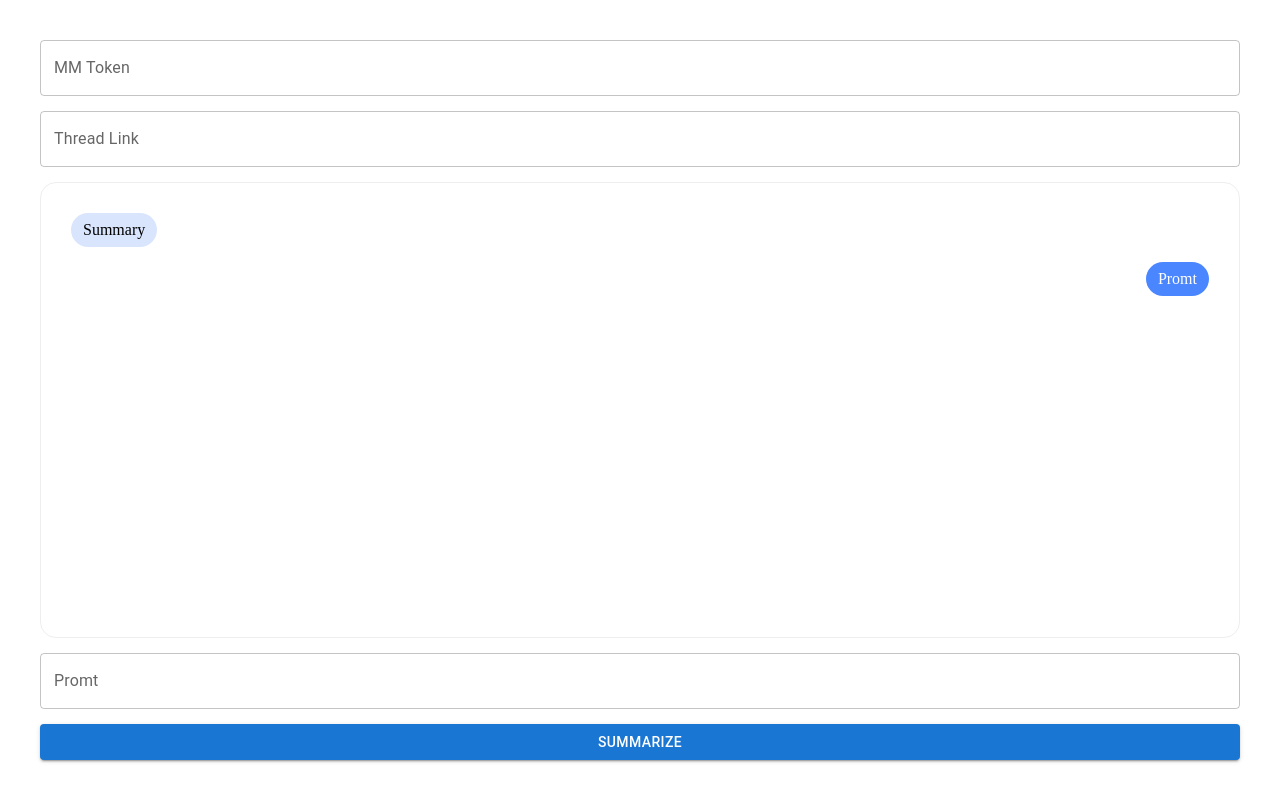
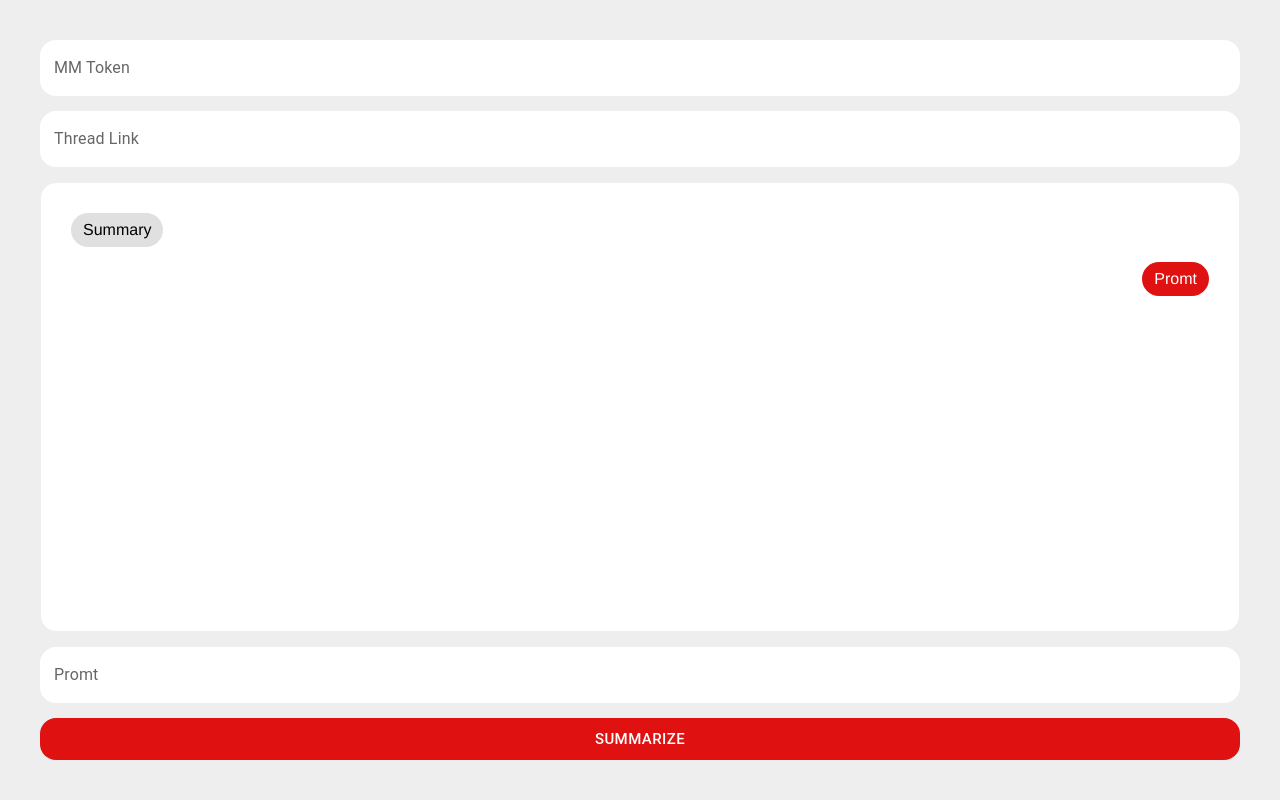
Before and after one commit to followmelistenme/summarizer, a React app in the folder frontend/: page / in a window 1280 px wide. Built offline with nearby package versions, Linux system fonts and the light colour scheme.

Commit message:
Update component styles

```diff
--- a/frontend/src/App.tsx
+++ b/frontend/src/App.tsx
@@ -1,7 +1,8 @@
-import { Button, TextField } from '@mui/material';
 import { useForm } from "react-hook-form";
 import { createUseStyles } from 'react-jss';
-import {Chat} from './components/Chat'
+import { Chat } from './components/Chat'
+import { Button } from './components/Button';
+import { TextField } from './components/TextField'
 
 const useStyles = createUseStyles({
     app: {
@@ -29,7 +30,7 @@ const App = () => {
             <Chat />
             <TextField label="Promt" variant="outlined" fullWidth {...register("promt")} />
 
-            <Button type="submit" variant="contained" fullWidth>
+            <Button type="submit" size="large" variant="contained" fullWidth>
                 Summarize
             </Button>
         </form>
--- /dev/null
+++ b/frontend/src/components/Button.tsx
@@ -0,0 +1,24 @@
+import React from 'react'
+import { Button as MuiButton } from '@mui/material';
+import { ComponentProps, FC } from 'react';
+import { createUseStyles } from 'react-jss';
+
+const useStyles = createUseStyles({
+  root: {
+    borderRadius: '16px',
+    background: 'var(--accent)',
+    '&:hover': {
+      background: 'var(--accent-dark)',
+    },
+    '&, &:hover': {
+      boxShadow: 'none',
+    },
+  },
+})
+
+export const Button: FC<ComponentProps<typeof MuiButton>> = (props) => {
+  const classes = useStyles()
+  return (
+    <MuiButton {...props} className={classes.root} />
+  )
+}
--- a/frontend/src/components/Chat.tsx
+++ b/frontend/src/components/Chat.tsx
@@ -16,6 +16,7 @@ const useStyles = createUseStyles({
     width: '100%',
     padding: '30px',
     boxSizing: 'border-box',
+    background: '#fff',
   },
 })
 
--- a/frontend/src/components/Message.tsx
+++ b/frontend/src/components/Message.tsx
@@ -10,17 +10,17 @@ type Props = {
 const useStyles = createUseStyles({
   root: {
     padding: '8px 12px',
-    background: '#4a86ff',
     borderRadius: '20px',
-    color: '#fff',
   },
   left: {
     alignSelf: 'start',
-    background: '#d9e5fd',
+    background: '#e0e0e0',
     color: '#000'
   },
   right: {
     alignSelf: 'end',
+    color: '#fff',
+    background: 'var(--accent)',
   },
 })
 
--- /dev/null
+++ b/frontend/src/components/TextField.tsx
@@ -0,0 +1,30 @@
+import React from 'react'
+import { TextField as MuiTextField } from '@mui/material';
+import { ComponentProps, FC } from 'react';
+import { createUseStyles } from 'react-jss';
+
+const useStyles = createUseStyles({
+  root: {
+    background: '#fff',
+    borderRadius: '16px',
+
+    '& .MuiFormLabel-root.Mui-focused ': {
+        color: 'var(--accent)',
+    },
+
+    '& .Mui-focused .MuiOutlinedInput-notchedOutline': {
+      borderRadius: '16px',
+      borderColor: 'var(--accent)',
+    },
+    '& :not(.Mui-focused) .MuiOutlinedInput-notchedOutline': {
+      border: 0,
+    },
+  },
+})
+
+export const TextField: FC<ComponentProps<typeof MuiTextField>> = (props) => {
+  const classes = useStyles()
+  return (
+    <MuiTextField {...props} className={classes.root} />
+  )
+}
--- a/frontend/src/styles.less
+++ b/frontend/src/styles.less
@@ -1,5 +1,15 @@
 body {
-    margin: 0,
+    margin: 0;
+    background: #eee;
+}
+
+:root {
+    --accent: #df1111;
+    --accent-dark: #b41212;
+}
+
+#app {
+    font-family: helvetica;
 }
 
 .container {
```
